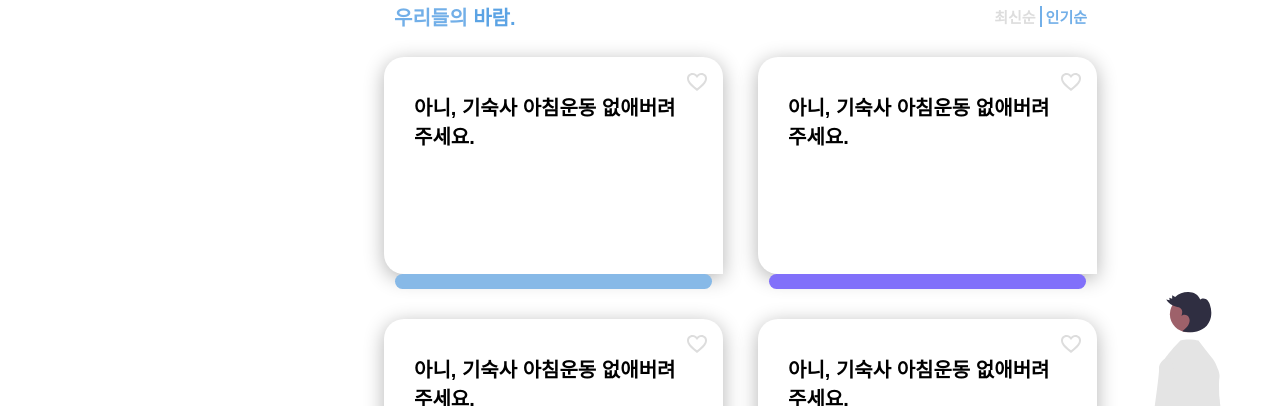
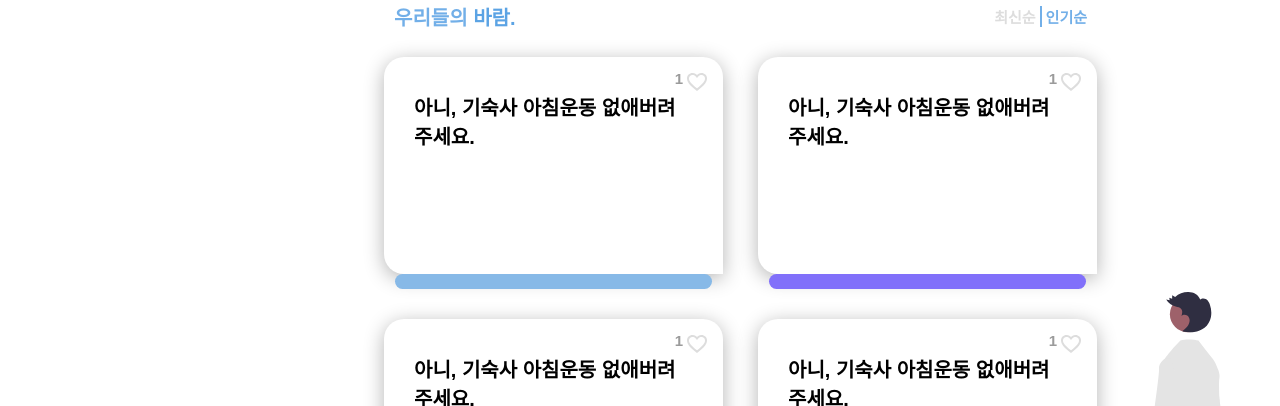
Before and after one commit to Hackathon-Baram/Baram-Front, a React (Create React App) app: page / in a window 1280 px wide. Shown: the part 143-549 px from the top of the page. Built offline with nearby package versions, Linux system fonts and the light colour scheme.

Commit message:
:construction: :: heart count
좋아요 갯수

```diff
--- a/src/components/Card/card.scss
+++ b/src/components/Card/card.scss
@@ -34,6 +34,14 @@
       display: flex;
       width: 100%;
       justify-content: right;
+      text-align: center;
+      align-items: start;
+      &-Count {
+        font-size: 15px;
+        color: #9b9b9b;
+        font-weight: bold;
+        padding-right: 2px;
+      }
       & > svg {
         cursor: pointer;
       }
--- a/src/components/Card/index.jsx
+++ b/src/components/Card/index.jsx
@@ -8,21 +8,40 @@ import { ReactComponent as FillHeart } from "../../assets/heart-fill.svg";
 const Card = () => {
   const [order, setOrder] = useRecoilState(orderAtom);
   const dumi = [
-    { idx: 0, text: "아니, 기숙사 아침운동 없애버려 주세요." },
-    { idx: 1, text: "아니, 기숙사 아침운동 없애버려 주세요." },
-    { idx: 2, text: "아니, 기숙사 아침운동 없애버려 주세요." },
-    { idx: 3, text: "아니, 기숙사 아침운동 없애버려 주세요." },
+    {
+      idx: 1,
+      content: "아니, 기숙사 아침운동 없애버려 주세요.",
+      likeEntities: [{ idx: "1", author: "asdf" }],
+    },
+    {
+      idx: 2,
+      content: "아니, 기숙사 아침운동 없애버려 주세요.",
+      likeEntities: [{ idx: "2", author: "asdf" }],
+    },
+    {
+      idx: 3,
+      content: "아니, 기숙사 아침운동 없애버려 주세요.",
+      likeEntities: [{ idx: "3", author: "asdf" }],
+    },
+    {
+      idx: 4,
+      content: "아니, 기숙사 아침운동 없애버려 주세요.",
+      likeEntities: [{ idx: "4", author: "asdf" }],
+    },
   ];
 
   const CardItem = dumi.map((item) => (
     <div className="CardWrapper" key={item.idx}>
       <div className="CardWrapper-Card">
         <div className="CardWrapper-Card-Heart">
+          <span className="CardWrapper-Card-Heart-Count">
+            {item.likeEntities.length}
+          </span>
           <Heart />
         </div>
-        <div className="CardWrapper-Card-Text">{item.text}</div>
+        <div className="CardWrapper-Card-Text">{item.content}</div>
       </div>
-      {Math.round(item.idx / 2) % 2 ? (
+      {Math.round((item.idx - 1) / 2) % 2 ? (
         <div
           className="CardWrapper-Bottom"
           style={{ backgroundColor: "#8170FA" }}
```
Also changed, not shown: src/components/Modal/index.jsx (added, +7 -0 lines), src/components/Modal/Modal.scss (added).
